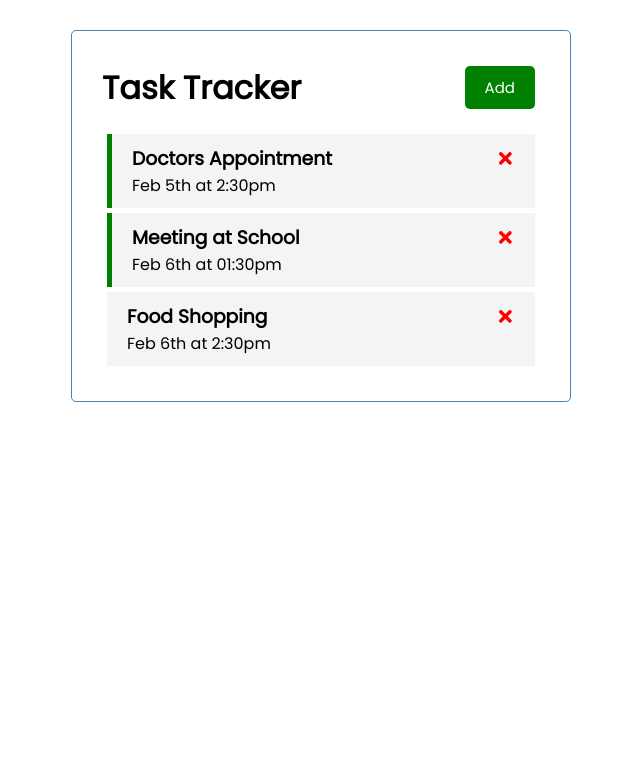
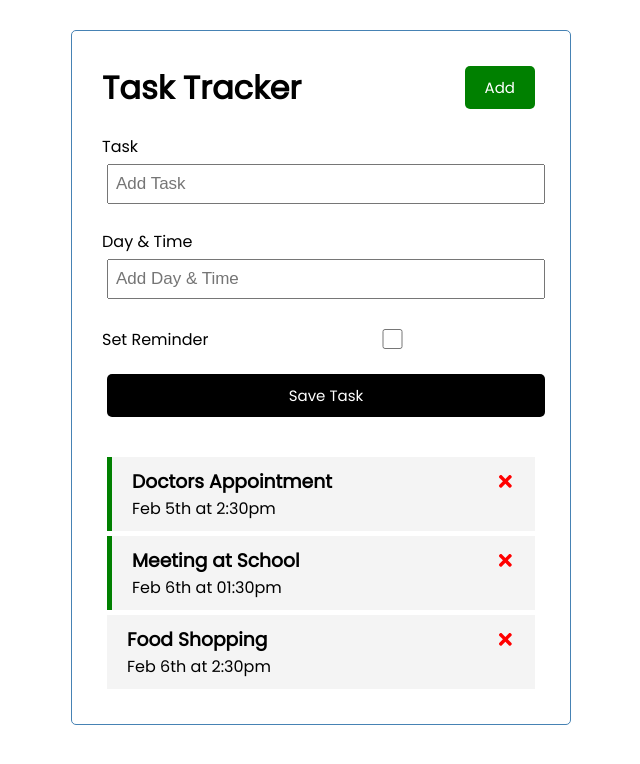
Before and after one commit to PaulThomas20002/tasktracker, a React (Vite) app: page / in a window 1280 px wide. Shown: the top 764 px of the page, without its empty margins (319-959 px from the left). Built offline with nearby package versions, Linux system fonts and the light colour scheme.

Commit message:
Add task form 2 upda

```diff
--- a/src/App.jsx
+++ b/src/App.jsx
@@ -6,6 +6,7 @@
 
 
 export default function App() {
+
   const [tasks, setTasks] = useState([
     {
         id: 1,
@@ -41,15 +42,18 @@
 }
 
 
-const AddTask = (task) => {
+const addTask = (task) => {
   console.log(task);
+  const id = Math.floor(Math.random() * 121) + 1
+  const newTask = {id, ...task }
+  setTasks([...tasks, newTask])
 }
 
   return (
 
     <div className="container">
     <Header />
-    <AddTask/>
+    <AddTask onAdd={addTask}/>
     {
     tasks.length > 0 ?
     (<Tasks tasks={tasks} onDelete={deleteTask} onToggle={toggleReminder}/> )
--- a/src/components/AddTask.jsx
+++ b/src/components/AddTask.jsx
@@ -1,23 +1,58 @@
-export default function AddTask() {
-      return (
-    <form className="add-form">
+import { useState } from 'react'
 
-        <div className="form-control">
-        <label> Tasks </label>
-        <input type="text" placeholder="Add Task"/>
-        </div>
+const AddTask = ({ onAdd }) => {
+  const [text, setText] = useState('')
+  const [day, setDay] = useState('')
+  const [reminder, setReminder] = useState(false)
 
-        <div className="form-control">
-            <label> Day & Time </label>
-            <input type="text" placeholder="Add Day & Time" />
-        </div>
+  const onSubmit = (e) => {
+    e.preventDefault()
 
-        <div className="form-control-form-control-check">
-            <label> Set Reminder </label>
-            <input type="checkbox"/>
-        </div>
+    if (!text) {
+      alert('Please add a task')
+      return
+    }
 
-        <input type="submit" value=" Save " className="btn btn-block" />
+    onAdd({ text, day, reminder })
+
+    setText('')
+    setDay('')
+    setReminder(false)
+  }
+
+  return (
+    <form className='add-form' onSubmit={onSubmit}>
+      <div className='form-control'>
+        <label>Task</label>
+        <input
+          type='text'
+          placeholder='Add Task'
+          value={text}
+          onChange={(e) => setText(e.target.value)}
+        />
+      </div>
+      <div className='form-control'>
+        <label>Day & Time</label>
+        <input
+          type='text'
+          placeholder='Add Day & Time'
+          value={day}
+          onChange={(e) => setDay(e.target.value)}
+        />
+      </div>
+      <div className='form-control form-control-check'>
+        <label>Set Reminder</label>
+        <input
+          type='checkbox'
+          checked={reminder}
+          value={reminder}
+          onChange={(e) => setReminder(e.currentTarget.checked)}
+        />
+      </div>
+
+      <input type='submit' value='Save Task' className='btn btn-block' />
     </form>
   )
 }
+
+export default AddTask
```
Also changed, not shown: 2 other files (tests, documents, lock files or other folders).
